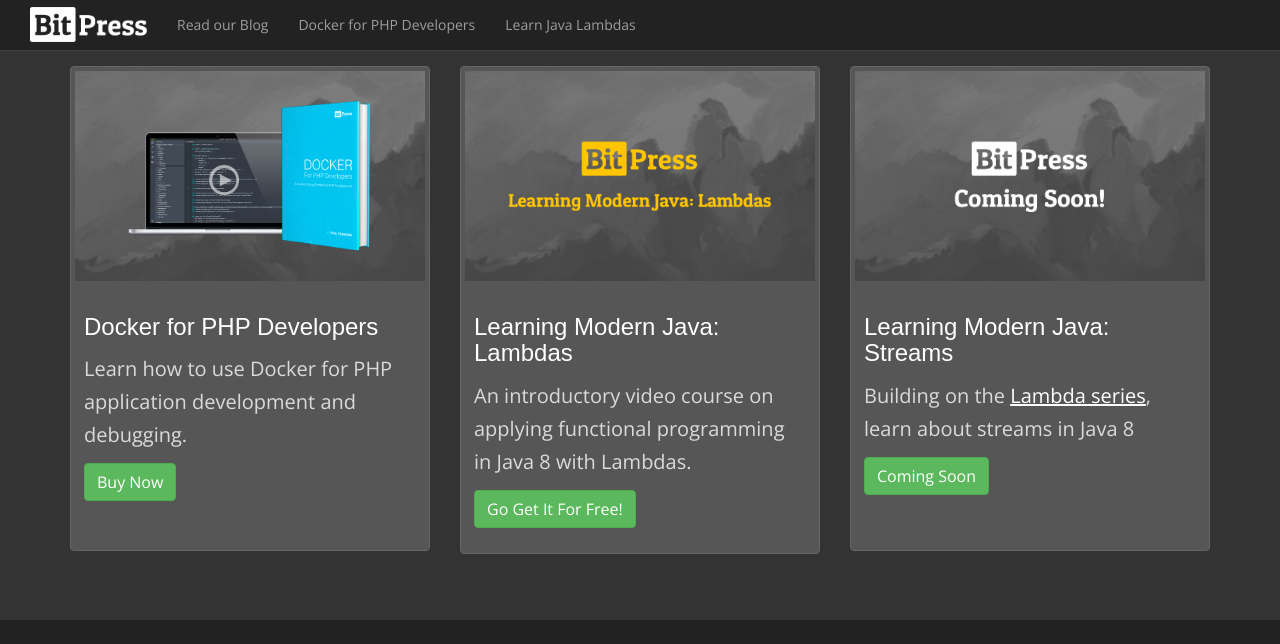
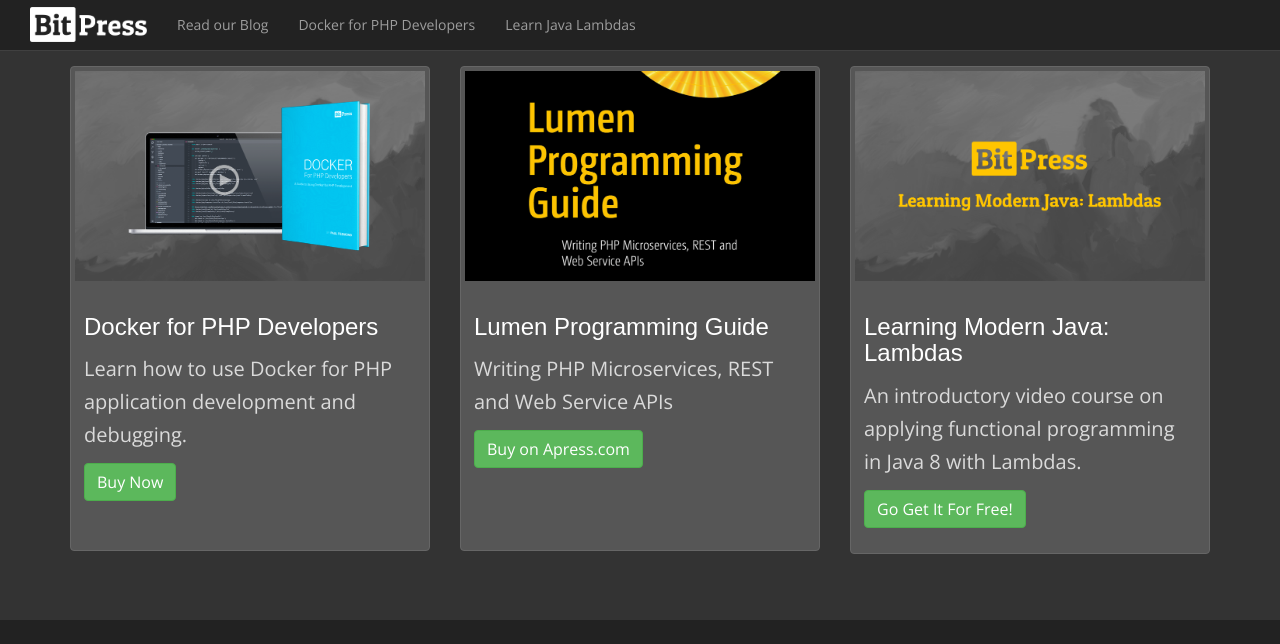
Before and after one commit to bitpressio/bitpressio.github.io, a Jekyll site: the page built from index.html, in a window 1280 px wide and 900 px high, scrolled down 761 px, cut to the strip 0-644 px from the top of the window. Built offline with Jekyll 4.4.1, drawn with Linux system fonts in a browser that asks for light colours; some web fonts are replaced.

Commit message:
Add book

```diff
--- a/index.html
+++ b/index.html
@@ -55,6 +55,16 @@
     </div>
     <div class="col-sm5 col-md-4">
         <div class="thumbnail">
+            <img src="/assets/images/lumen-programming-guide.png" alt="Lumen Programming Guide Book Cover">
+            <div class="caption">
+                <h3>Lumen Programming Guide</h3>
+                <p>Writing PHP Microservices, REST and Web Service APIs</p>
+                <p><a href="https://www.apress.com/us/book/9781484221860" class="btn btn-success">Buy on Apress.com</a></p>
+            </div>
+        </div>
+    </div>
+    <div class="col-sm5 col-md-4">
+        <div class="thumbnail">
             <a href="/learning-modern-java/"><img src="/assets/images/mountains-learning-java.png" alt="Java Lambda Series"></a>
             <div class="caption">
                 <h3><a href="/learning-modern-java/">Learning Modern Java: Lambdas</a></h3>
@@ -63,13 +73,4 @@
             </div>
         </div>
     </div>
-    <div class="col-sm5 col-md-4">
-        <div class="thumbnail">
-            <img src="/assets/images/mountains-coming-soon.png" alt="Series Coming Soon">
-            <div class="caption">
-                <h3>Learning Modern Java: Streams</h3>
-                <p>Building on the <a href="/learning-modern-java/">Lambda series</a>, learn about streams in Java 8</p><p><a href="#" class="btn btn-success">Coming Soon</a></p>
-            </div>
-        </div>
-    </div>
 </div>
```
Also changed, not shown: assets/images/lumen-programming-guide.png (added).
